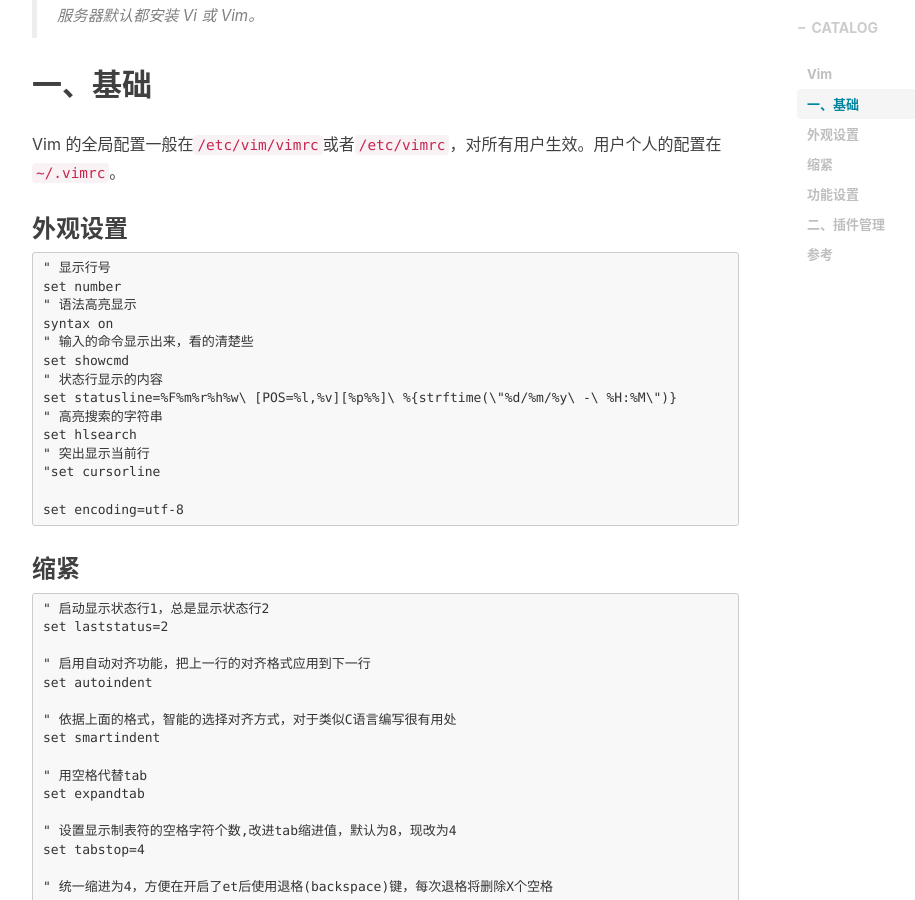
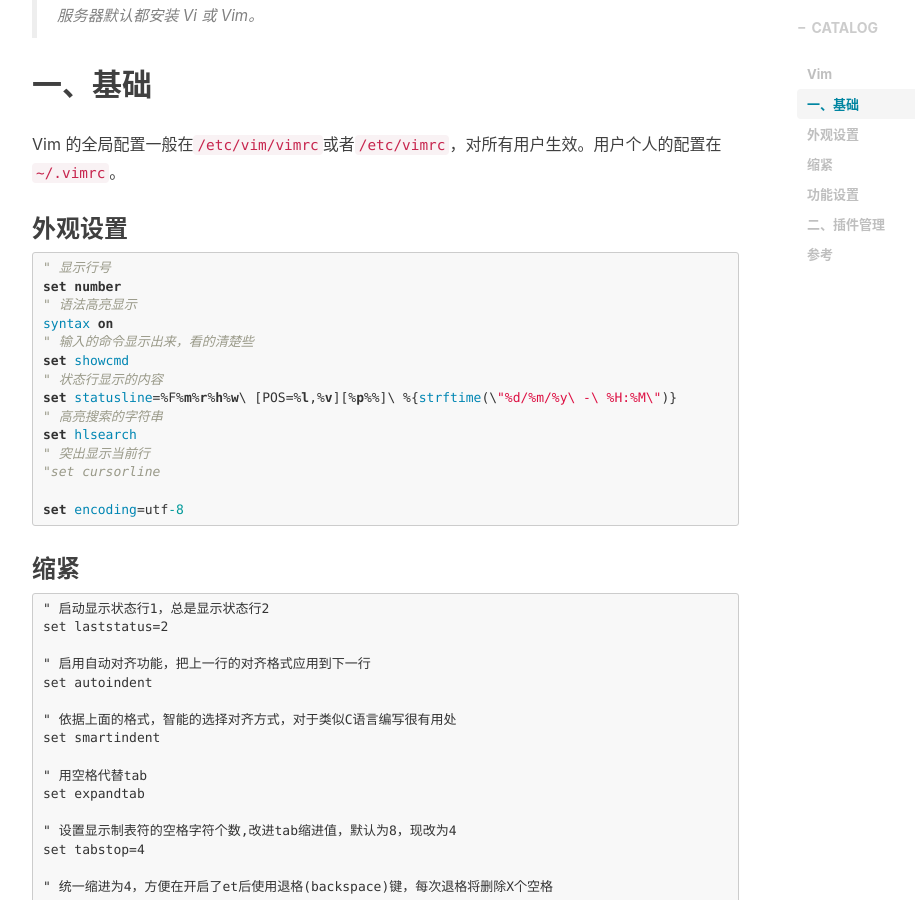
Before and after one commit to awanglilong/awanglilong.github.io, a Jekyll site: the page built from _posts/2018-12-6-vim.md, in a window 1280 px wide and 900 px high, scrolled down 717 px. Shown: the whole window, without its empty margins (233-1148 px from the left). Built offline with Jekyll 4.4.1, drawn with Linux system fonts in a browser that asks for light colours; nearby versions of some CDN libraries; comment, search, counter and statistics services are not loaded; some of the changed text lies outside the part shown.

Commit message:
Update 2018-12-6-vim.md
highlighted

````diff
--- a/_posts/2018-12-6-vim.md
+++ b/_posts/2018-12-6-vim.md
@@ -22,7 +22,7 @@ tags:
 Vim 的全局配置一般在`/etc/vim/vimrc`或者`/etc/vimrc`，对所有用户生效。用户个人的配置在`~/.vimrc`。
 
 ### 外观设置
-```
+```vim
 " 显示行号
 set number
 " 语法高亮显示
@@ -111,8 +111,8 @@ filetype plugin indent on
 
 使用`vundle`安装插件:
 
->将需要的放入上面--->添加插件的地方
->在vim中
+>将需要的放入上面--->添加插件的地方   <br />
+>在vim中     <br />
 >:PluginInstall
 
 ```
````
